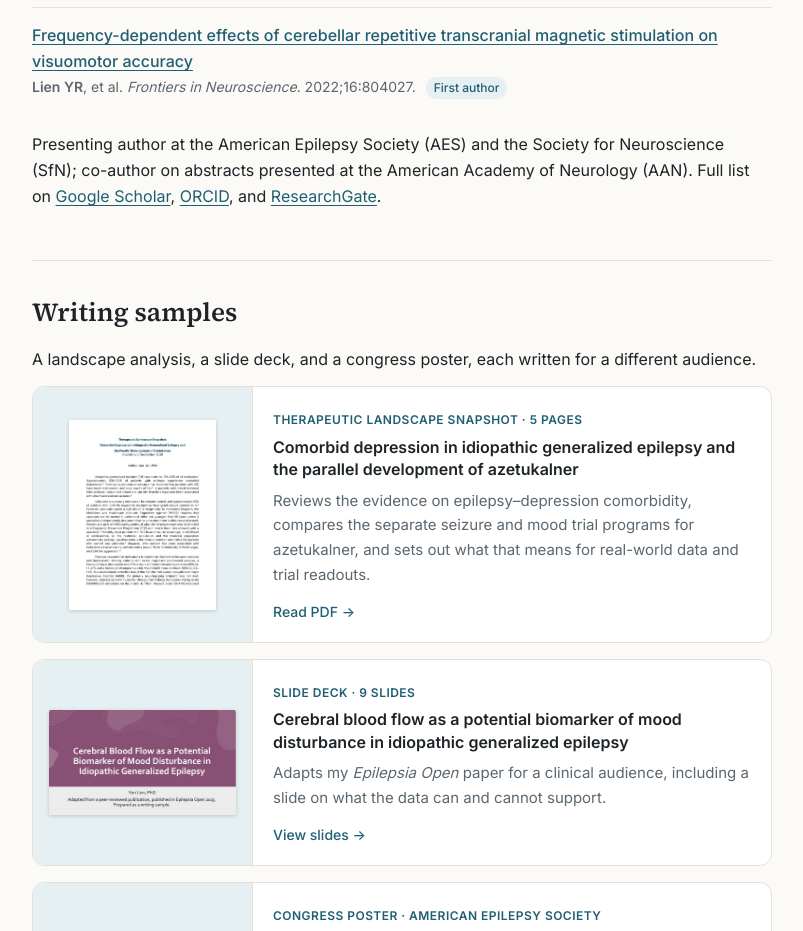
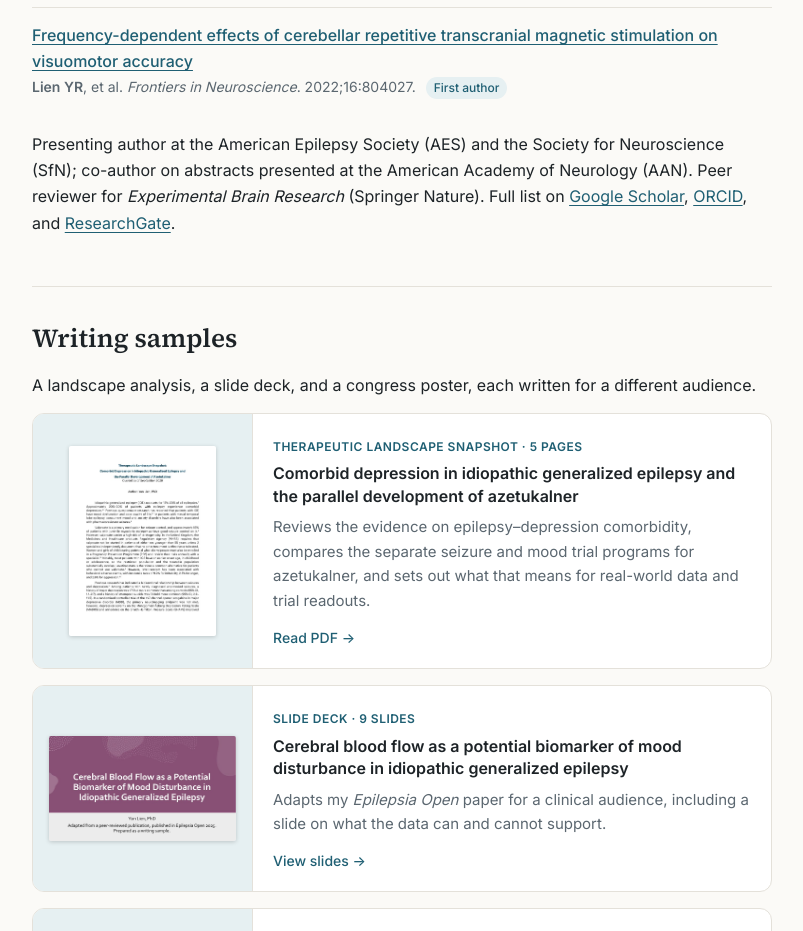
Before and after one commit to YunLien/YunLien.github.io, a plain HTML site: page index.html in a window 1280 px wide. Shown: the part 1880-2811 px from the top of the page, without its empty margins (238-1041 px from the left). Drawn offline with Linux system fonts and the light colour scheme.

Commit message:
Add peer reviewer credit (Experimental Brain Research)
Co-Authored-By: Claude Opus 5.5 <noreply@anthropic.com>

```diff
--- a/index.html
+++ b/index.html
@@ -230,7 +230,7 @@
         <div class="pub-meta"><strong>Lien YR</strong>, et al. <em>Frontiers in Neuroscience</em>. 2022;16:804027. <span class="tag">First author</span></div>
       </li>
     </ol>
-    <p style="margin-top:18px">Presenting author at the American Epilepsy Society (AES) and the Society for Neuroscience (SfN); co-author on abstracts presented at the American Academy of Neurology (AAN). Full list on <a href="https://scholar.google.com/citations?user=AKmM8asAAAAJ&amp;hl=en" target="_blank" rel="noopener">Google Scholar</a>, <a href="https://orcid.org/0000-0001-8135-1651" target="_blank" rel="noopener">ORCID</a>, and <a href="https://www.researchgate.net/profile/Yun_Lien2" target="_blank" rel="noopener">ResearchGate</a>.</p>
+    <p style="margin-top:18px">Presenting author at the American Epilepsy Society (AES) and the Society for Neuroscience (SfN); co-author on abstracts presented at the American Academy of Neurology (AAN). Peer reviewer for <em>Experimental Brain Research</em> (Springer Nature). Full list on <a href="https://scholar.google.com/citations?user=AKmM8asAAAAJ&amp;hl=en" target="_blank" rel="noopener">Google Scholar</a>, <a href="https://orcid.org/0000-0001-8135-1651" target="_blank" rel="noopener">ORCID</a>, and <a href="https://www.researchgate.net/profile/Yun_Lien2" target="_blank" rel="noopener">ResearchGate</a>.</p>
   </section>
 
   <section id="writing">
```
